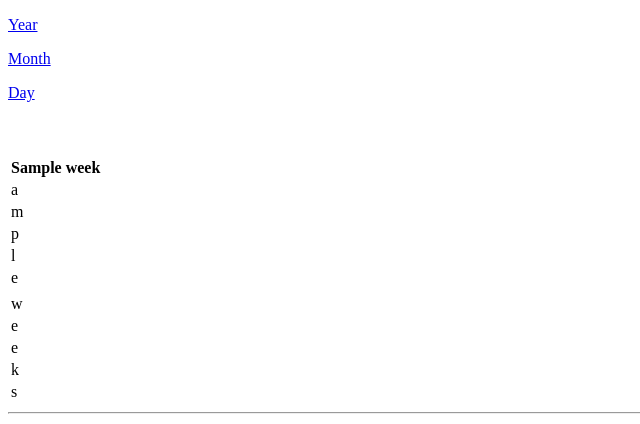
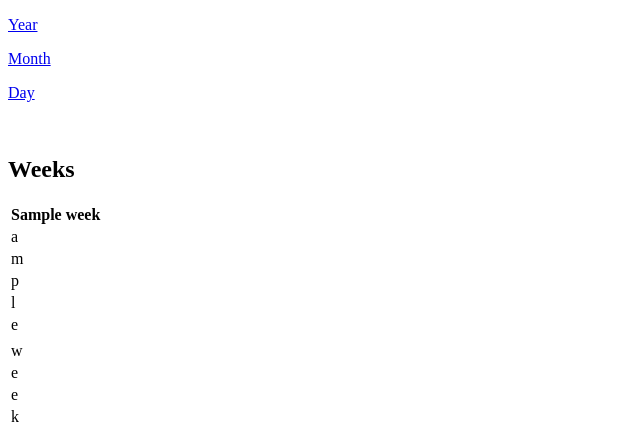
Before and after one commit to iyawnis/strava_efforts, a Flask app: template templates/index.html in a window 1280 px wide. Shown: the top 424 px of the page, without its empty margins (0-640 px from the left). Run offline with Flask 2, Linux system fonts and the light colour scheme; the template is opened without the code that fills it: most values are stand-ins (such as "Sample title", 1, 10 or a date in 2020).

Commit message:
Update index.html

```diff
--- a/templates/index.html
+++ b/templates/index.html
@@ -21,8 +21,7 @@
     </p>
 </div>
 <br/>
-<h2>
-</h2>
+<h2>Weeks</h2>
 
 <table>
     <tr>
```
